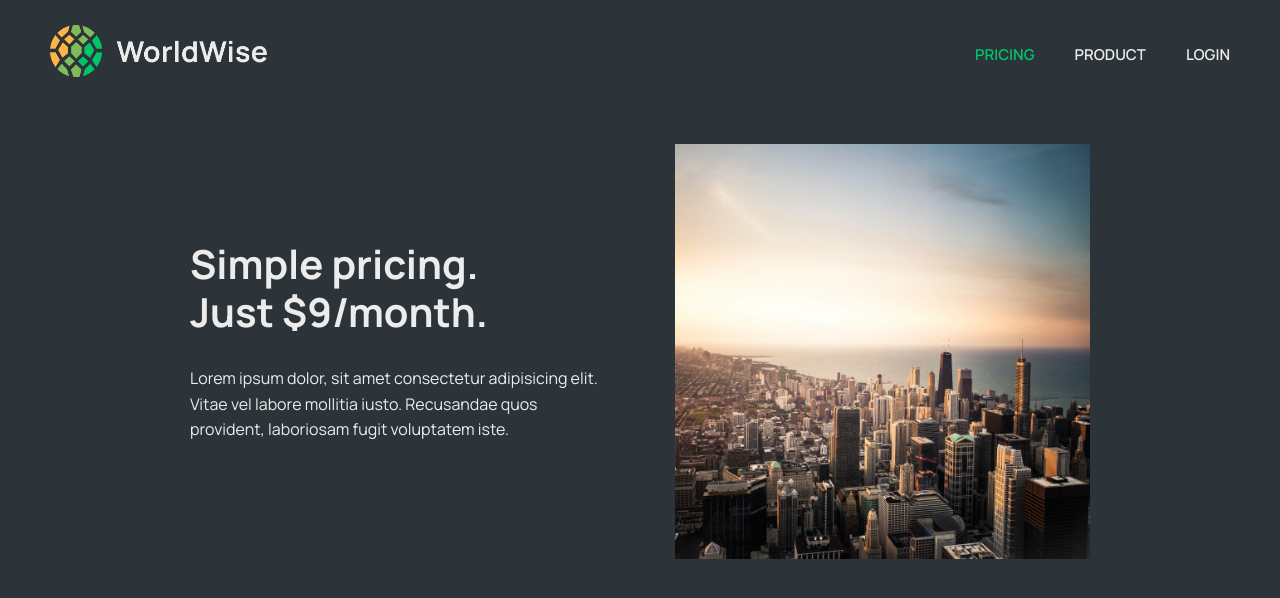
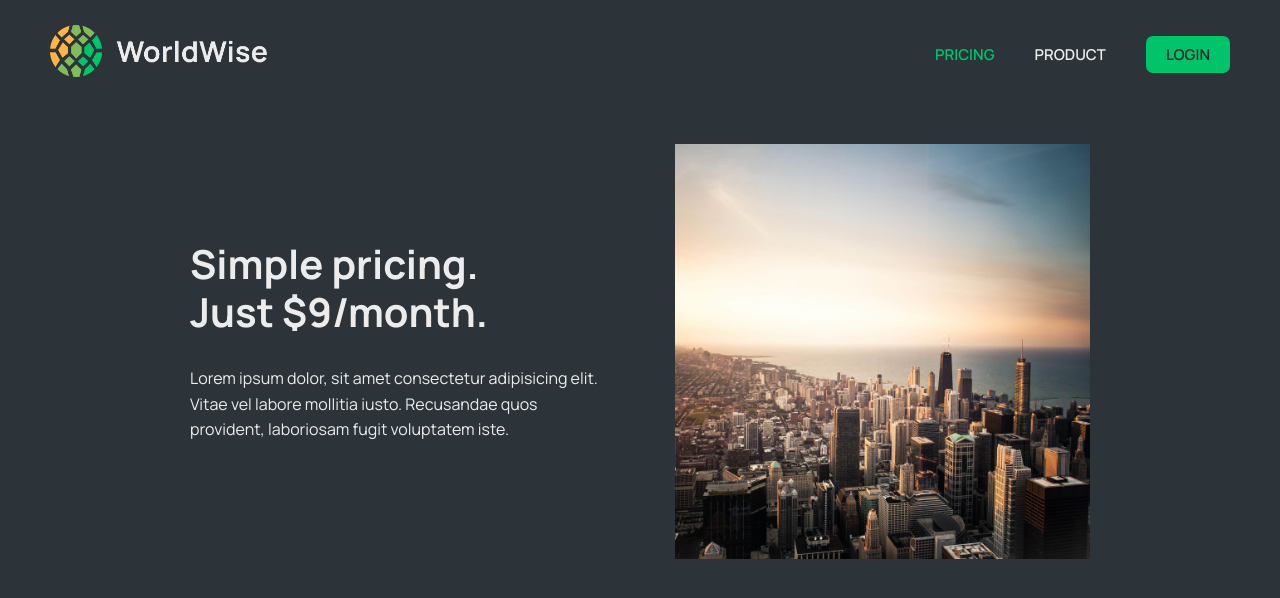
Before and after one commit to karmartir/11-worldwise, a React (Vite) app: page /pricing in a window 1280 px wide. Shown: the top 598 px of the page. Built offline with nearby package versions, Linux system fonts and the light colour scheme; data requests are answered from the project's data file.

Commit message:
Programmatic Navigation with <Navigate />

```diff
--- a/src/App.jsx
+++ b/src/App.jsx
@@ -1,4 +1,4 @@
-import { BrowserRouter, Routes, Route } from "react-router-dom";
+import { BrowserRouter, Routes, Route, Navigate } from "react-router-dom";
 import { useEffect, useState } from "react";
 import Homepage from "./pages/Homepage";
 import Product from "./pages/Product";
@@ -42,10 +42,7 @@ function App() {
         <Route path="/product" element={<Product />} />
         <Route path="/login" element={<Login />} />
         <Route path="/app" element={<AppLayout />}>
-          <Route
-            index
-            element={<CityList cities={cities} isLoading={isLoading} />}
-          />
+          <Route index element={<Navigate replace to="cities" />} />
           <Route
             path="cities"
             element={<CityList cities={cities} isLoading={isLoading} />}
--- a/src/components/CityItem.jsx
+++ b/src/components/CityItem.jsx
@@ -10,7 +10,7 @@ const formatDate = (date) =>
   }).format(new Date(date));
 function CityItem({ city }) {
   const { emoji, cityName, date, id, position } = city;
-  console.log(position);
+  // console.log(position);
   return (
     <li>
       <Link
--- a/src/components/PageNav.jsx
+++ b/src/components/PageNav.jsx
@@ -14,7 +14,9 @@ function PageNav() {
           <NavLink to="/product">Product</NavLink>
         </li>
         <li>
-          <NavLink to="/login">Login</NavLink>
+          <NavLink to="/login" className={styles.ctaLink}>
+            Login
+          </NavLink>
         </li>
       </ul>
     </nav>
```
